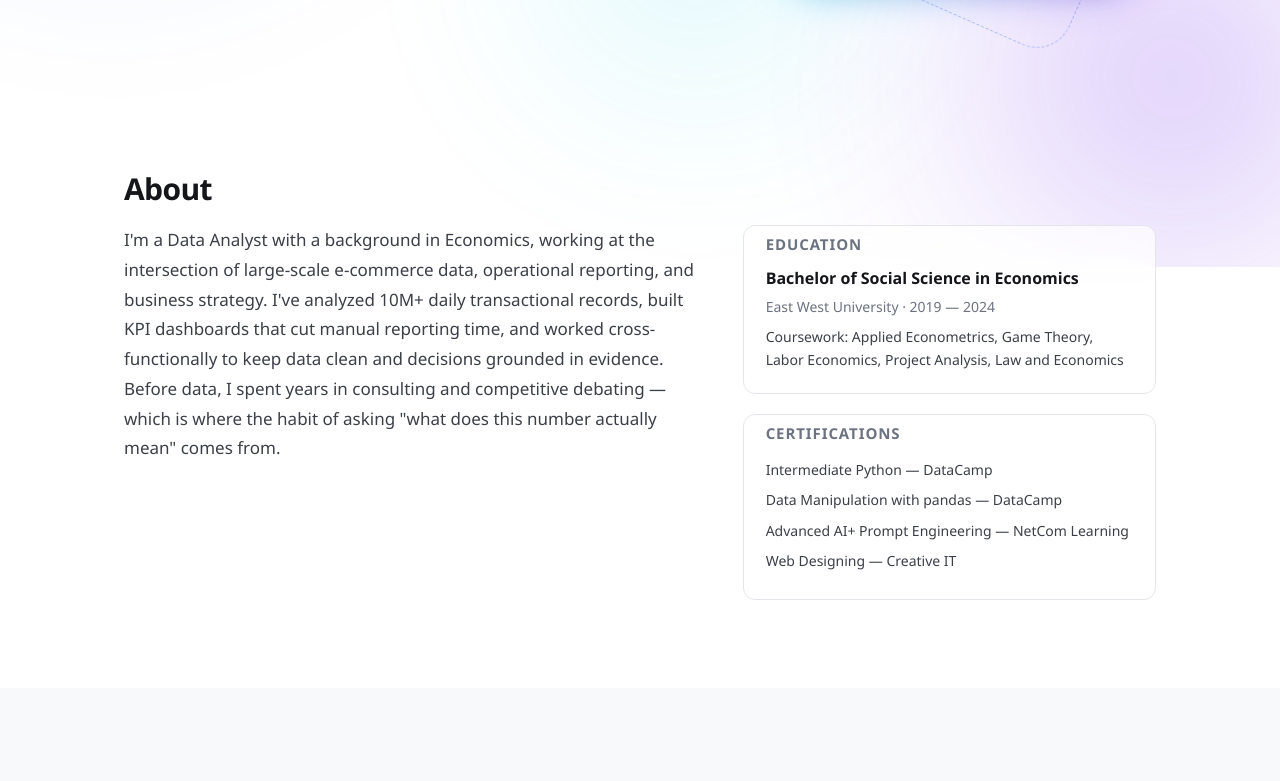
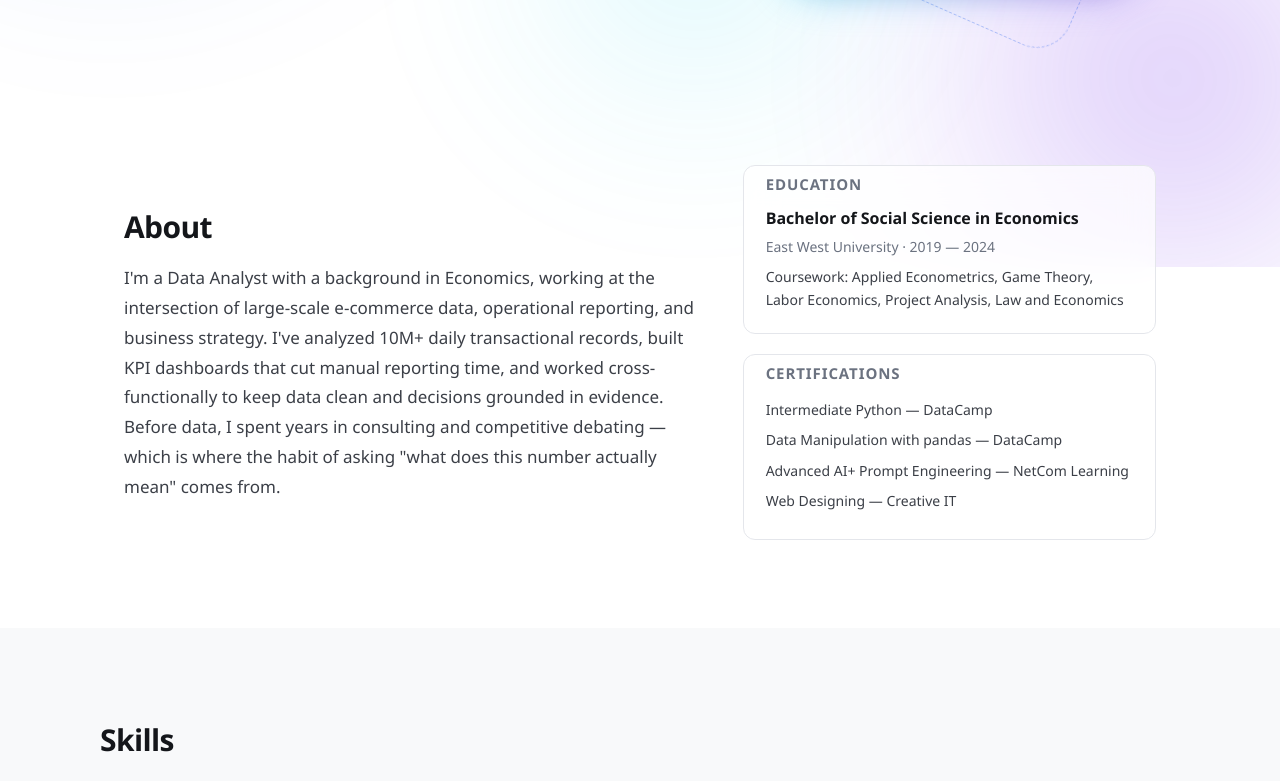
Before and after one commit to Atikul-Dipto/Atikul-Dipto.github.io, a React (Vite) app: page / in a window 1280 px wide. Shown: the part 533-1314 px from the top of the page. Built offline with nearby package versions, Linux system fonts and the light colour scheme.

Commit message:
Vertically center About heading and bio against the side cards

```diff
--- a/src/App.css
+++ b/src/App.css
@@ -566,7 +566,7 @@ main {
   display: grid;
   grid-template-columns: 1.4fr 1fr;
   gap: 40px;
-  align-items: start;
+  align-items: center;
 }
 
 .about__bio {
--- a/src/components/About.jsx
+++ b/src/components/About.jsx
@@ -3,9 +3,11 @@ import { profile, education, certifications } from '../data'
 export default function About() {
   return (
     <section id="about" className="section">
-      <h2 className="section__heading">About</h2>
       <div className="about">
-        <p className="about__bio">{profile.bio}</p>
+        <div className="about__text">
+          <h2 className="section__heading">About</h2>
+          <p className="about__bio">{profile.bio}</p>
+        </div>
 
         <div className="about__side">
           <div className="card">
```
